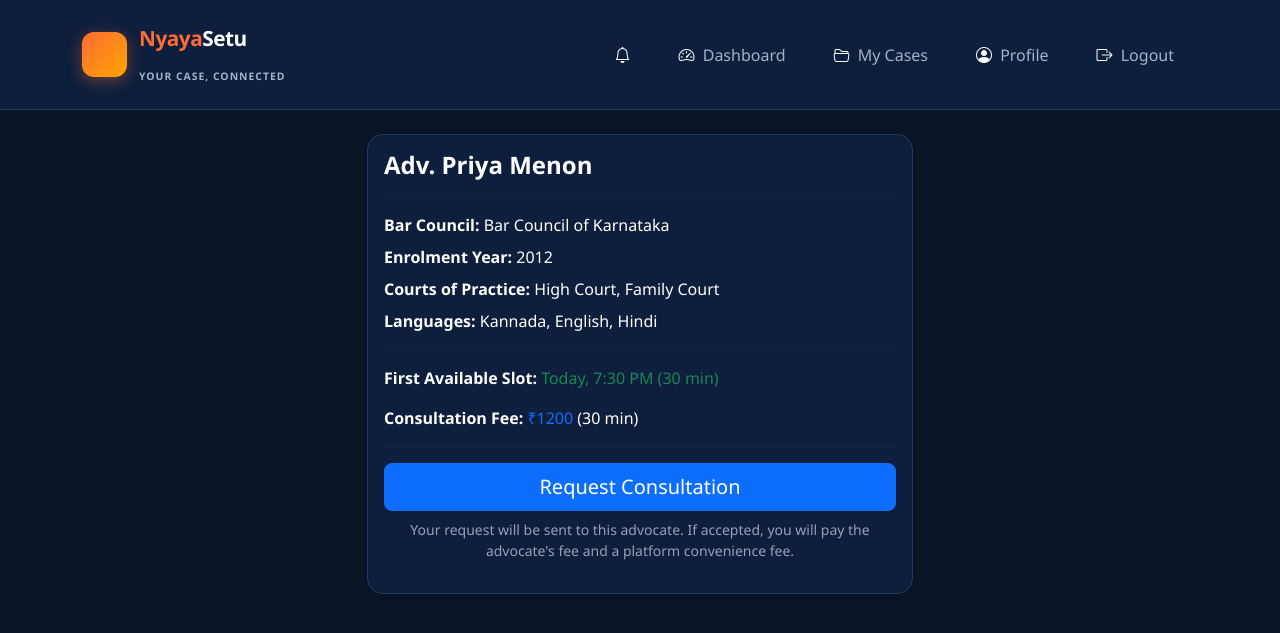
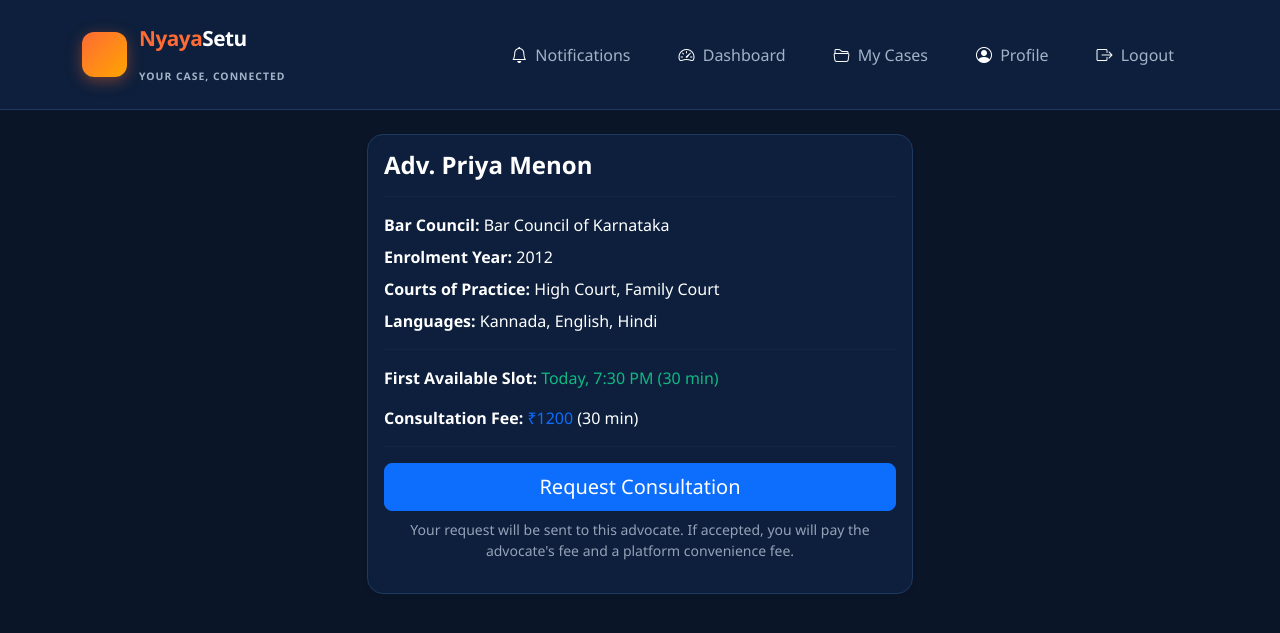
Before and after one commit to saivamsisinguru/nyayasetu, a Flask app: page /consult/advocate-card in a window 1280 px wide. Shown: the top 633 px of the page. Run offline with Flask 3, Linux system fonts and the light colour scheme; a user stored in the database is signed in.

Commit message:
Update base.html

```diff
--- a/templates/base.html
+++ b/templates/base.html
@@ -118,6 +118,7 @@
         .btn-outline-accent:hover {
             background: var(--accent);
             color: white !important;
+            box-shadow: 0 8px 20px rgba(255, 107, 53, 0.2);
         }
 
         .btn-outline-secondary {
@@ -127,6 +128,7 @@
             padding: 10px 24px;
             font-weight: 500;
             background: transparent;
+            transition: all 0.3s;
         }
 
         .btn-outline-secondary:hover {
@@ -141,6 +143,7 @@
             border-radius: 10px;
             padding: 12px 18px;
             color: var(--text-primary) !important;
+            transition: all 0.3s;
         }
 
         .form-control:focus, .form-select:focus {
@@ -246,6 +249,18 @@
             color: var(--accent) !important;
         }
 
+        .text-success {
+            color: var(--success) !important;
+        }
+
+        .text-warning {
+            color: var(--warning) !important;
+        }
+
+        .text-danger {
+            color: var(--danger) !important;
+        }
+
         .icon-circle {
             width: 70px;
             height: 70px;
@@ -280,12 +295,22 @@
         .btn-close {
             filter: invert(1);
         }
+
+        .modal-content {
+            background: var(--bg-card);
+            border: 1px solid var(--border-color);
+            color: var(--text-primary);
+        }
+
+        .modal-header, .modal-footer {
+            border-color: var(--border-color);
+        }
     </style>
 </head>
 <body>
     <nav class="navbar navbar-expand-lg">
         <div class="container">
-            <a class="navbar-brand" href="{% if current_user.is_authenticated %}{{ url_for('dashboard') }}{% else %}{{ url_for('index') }}{% endif %}" style="display: flex; align-items: center;">
+            <a class="navbar-brand" href="{% if current_user.is_authenticated %}{% if current_user.__class__.__name__ == 'Lawyer' %}{{ url_for('lawyer_dashboard') }}{% else %}{{ url_for('dashboard') }}{% endif %}{% else %}{{ url_for('index') }}{% endif %}" style="display: flex; align-items: center;">
                 <span style="display: inline-block; background: linear-gradient(135deg, #ff6b35, #ffa500); width: 45px; height: 45px; border-radius: 12px; text-align: center; line-height: 45px; margin-right: 12px; box-shadow: 0 4px 15px rgba(255,107,53,0.4);">
                     <i class="bi bi-scale" style="color: white; font-size: 1.4rem;"></i>
                 </span>
@@ -301,9 +326,33 @@
             <div class="collapse navbar-collapse" id="navbarNav">
                 <ul class="navbar-nav ms-auto align-items-center">
                     {% if current_user.is_authenticated %}
+                        {% if current_user.__class__.__name__ == 'Lawyer' %}
+                            <!-- Lawyer Navigation -->
                             <li class="nav-item">
-                        <a class="nav-link" href="{{ url_for('notifications') }}" style="position: relative;">
-                            <i class="bi bi-bell"></i>
+                                <a class="nav-link" href="{{ url_for('lawyer_dashboard') }}">
+                                    <i class="bi bi-speedometer2 me-1"></i> Dashboard
+                                </a>
+                            </li>
+                            <li class="nav-item">
+                                <a class="nav-link" href="{{ url_for('lawyer_requests') }}">
+                                    <i class="bi bi-bell me-1"></i> Requests
+                                </a>
+                            </li>
+                            <li class="nav-item">
+                                <a class="nav-link" href="{{ url_for('lawyer_cases') }}">
+                                    <i class="bi bi-folder2-open me-1"></i> Cases
+                                </a>
+                            </li>
+                            <li class="nav-item">
+                                <a class="nav-link" href="{{ url_for('lawyer_logout') }}">
+                                    <i class="bi bi-box-arrow-right me-1"></i> Logout
+                                </a>
+                            </li>
+                        {% else %}
+                            <!-- Client Navigation -->
+                            <li class="nav-item">
+                                <a class="nav-link" href="{{ url_for('notifications') }}">
+                                    <i class="bi bi-bell me-1"></i> Notifications
                                 </a>
                             </li>
                             <li class="nav-item">
@@ -326,10 +375,16 @@
                                     <i class="bi bi-box-arrow-right me-1"></i> Logout
                                 </a>
                             </li>
+                        {% endif %}
                     {% else %}
                         <li class="nav-item">
                             <a class="nav-link" href="{{ url_for('login') }}">
-                            <i class="bi bi-person me-1"></i> Login
+                                <i class="bi bi-person me-1"></i> Client Login
+                            </a>
+                        </li>
+                        <li class="nav-item">
+                            <a class="nav-link" href="{{ url_for('lawyer_login') }}">
+                                <i class="bi bi-person-badge me-1"></i> Advocate Login
                             </a>
                         </li>
                     {% endif %}
```
Lines whose indentation alone changed are shown as unchanged.
